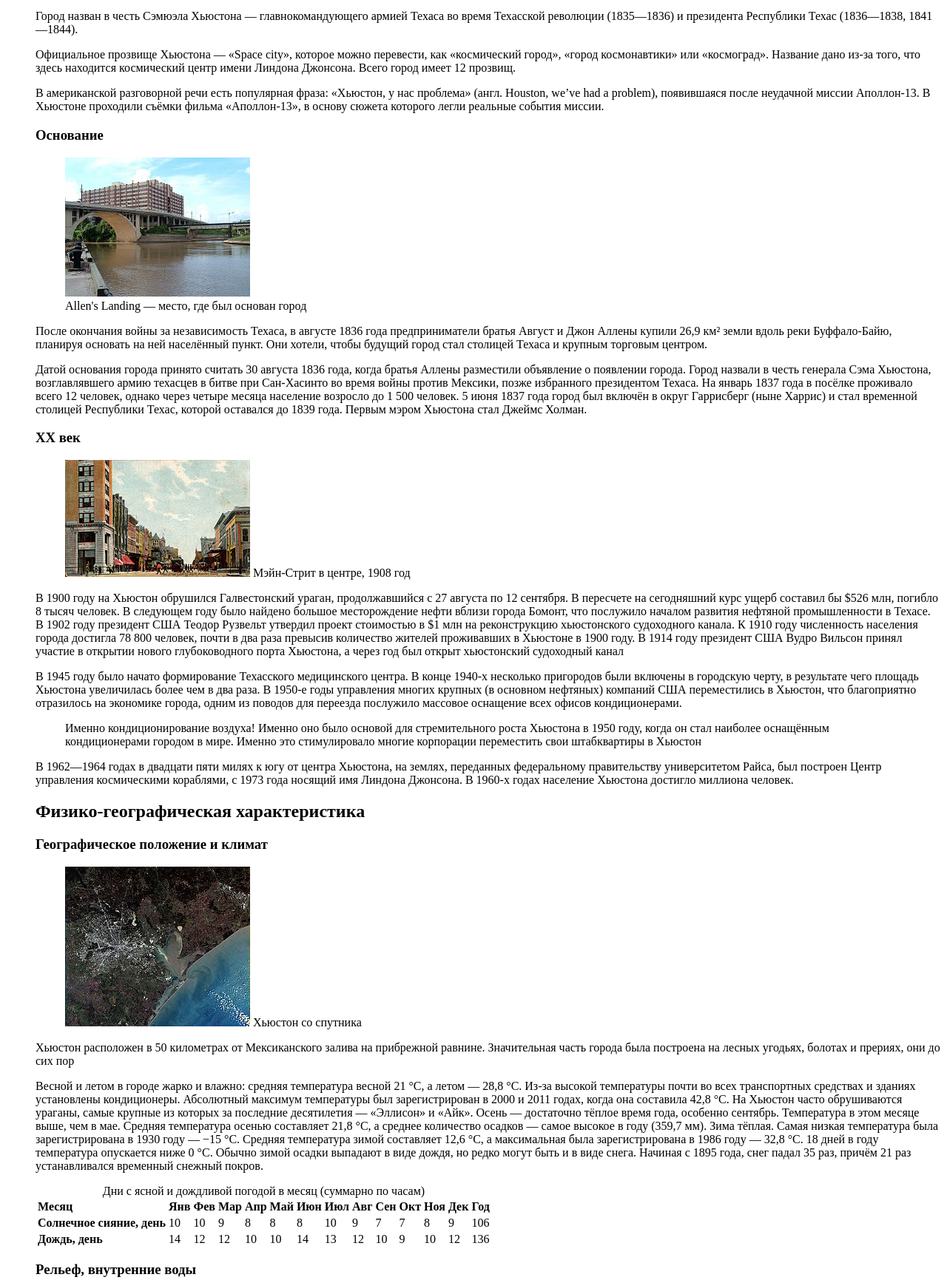
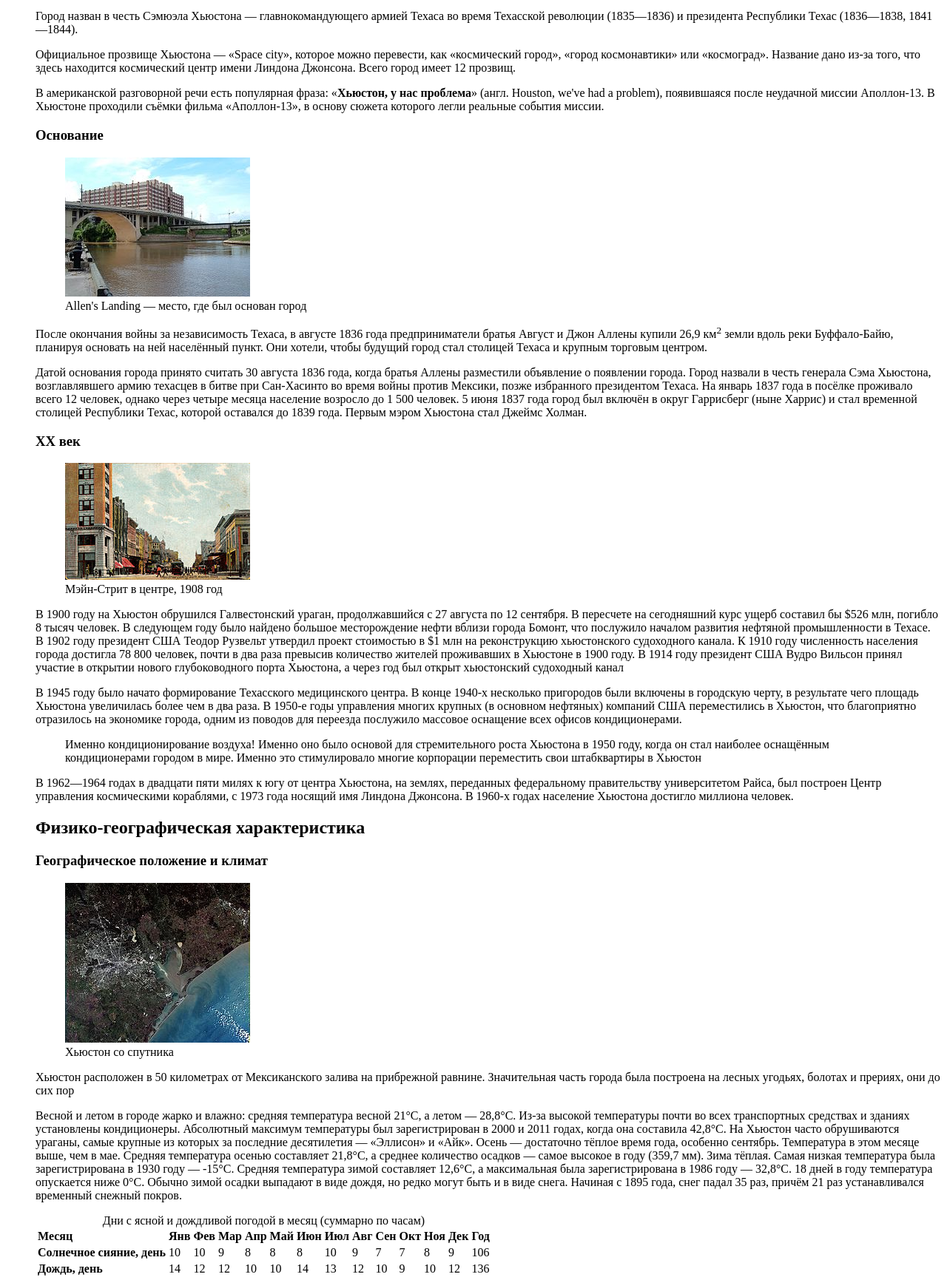
Before and after one commit to JulianaAstra/Huston, a plain HTML site: page index.html in a window 1280 px wide. Shown: the part 1051-2782 px from the top of the page at 74% size. Drawn offline with Linux system fonts and the light colour scheme.

Commit message:
add: some styling tags

```diff
--- a/index.html
+++ b/index.html
@@ -9,7 +9,7 @@
 <body>
     <h1>Хьюстон</h1>
 
-    <p>Хьюстон (англ. Houston) — четвёртый по количеству жителей город в Соединённых Штатах Америки
+    <p><strong>Хьюстон</strong>(англ. Houston) — четвёртый по количеству жителей город в Соединённых Штатах Америки
         и крупнейший город в штате Техас с населением 2 319 603 человека на 2017 год. Хьюстон является
         административным центром округа Харрис, а также главным экономическим центром агломерации
         Большого Хьюстона с общим населением 6 772 470 человек на 2016 год. Город располагается в 50
@@ -87,8 +87,8 @@
         город», «город космонавтики» или «космоград». Название дано из-за того, что здесь находится
         космический центр имени Линдона Джонсона. Всего город имеет 12 прозвищ.
         </p>
-    <p>В американской разговорной речи есть популярная фраза: «Хьюстон, у нас проблема» (англ.
-        Houston, we’ve had a problem), появившаяся после неудачной миссии Аполлон-13. В Хьюстоне
+    <p>В американской разговорной речи есть популярная фраза: «<b>Хьюстон, у нас проблема</b>» (англ.
+        Houston, we've had a problem), появившаяся после неудачной миссии Аполлон-13. В Хьюстоне
         проходили съёмки фильма «Аполлон-13», в основу сюжета которого легли реальные события миссии.
         </p>
 
@@ -102,7 +102,7 @@
     </figure>
 
     <p>После окончания войны за независимость Техаса, в августе 1836 года предприниматели братья Август
-        и Джон Аллены купили 26,9 км² земли вдоль реки Буффало-Байю, планируя основать на ней
+        и Джон Аллены купили 26,9 км<sup>2</sup> земли вдоль реки Буффало-Байю, планируя основать на ней
         населённый пункт. Они хотели, чтобы будущий город стал столицей Техаса и крупным торговым
         центром.
         </p>
@@ -119,7 +119,7 @@
 
     <figure>
         <img src="/img/Main_Street_looking_south_Houston_Texas_(1908).jpg" alt="Мэйн-Стрит в центре">
-        <ficcaption>Мэйн-Стрит в центре, 1908 год</figcaption>
+        <figcaption>Мэйн-Стрит в центре, 1908 год</figcaption>
     </figure>
 
     <p>В 1900 году на Хьюстон обрушился Галвестонский ураган, продолжавшийся с 27 августа по 12
@@ -155,22 +155,22 @@
 
     <figure>
         <img src="/img/Large_Houston_Landsat.jpg" alt="Хьюстон со спутника">
-        <ficcaption>Хьюстон со спутника
+        <figcaption>Хьюстон со спутника
         </figcaption>
     </figure>
 
     <p>Хьюстон расположен в 50 километрах от Мексиканского залива на прибрежной равнине.
         Значительная часть города была построена на лесных угодьях, болотах и прериях, они до сих пор</p>
-    <p>Весной и летом в городе жарко и влажно: средняя температура весной 21 °C, а летом — 28,8 °C. Из-за
+    <p>Весной и летом в городе жарко и влажно: средняя температура весной 21&deg;C, а летом — 28,8&deg;C. Из-за
         высокой температуры почти во всех транспортных средствах и зданиях установлены кондиционеры.
         Абсолютный максимум температуры был зарегистрирован в 2000 и 2011 годах, когда она составила
-        42,8 °C. На Хьюстон часто обрушиваются ураганы, самые крупные из которых за последние
+        42,8&deg;C. На Хьюстон часто обрушиваются ураганы, самые крупные из которых за последние
         десятилетия — «Эллисон» и «Айк». Осень — достаточно тёплое время года, особенно сентябрь.
-        Температура в этом месяце выше, чем в мае. Средняя температура осенью составляет 21,8 °C, а
+        Температура в этом месяце выше, чем в мае. Средняя температура осенью составляет 21,8&deg;C, а
         среднее количество осадков — самое высокое в году (359,7 мм). Зима тёплая. Самая низкая
-        температура была зарегистрирована в 1930 году — −15 °C. Средняя температура зимой составляет
-        12,6 °C, а максимальная была зарегистрирована в 1986 году — 32,8 °C. 18 дней в году температура
-        опускается ниже 0 °C. Обычно зимой осадки выпадают в виде дождя, но редко могут быть и в виде
+        температура была зарегистрирована в 1930 году — -15&deg;C. Средняя температура зимой составляет
+        12,6&deg;C, а максимальная была зарегистрирована в 1986 году — 32,8&deg;C. 18 дней в году температура
+        опускается ниже 0&deg;C. Обычно зимой осадки выпадают в виде дождя, но редко могут быть и в виде
         снега. Начиная с 1895 года, снег падал 35 раз, причём 21 раз устанавливался временный снежный
         покров.
         </p>
@@ -502,8 +502,7 @@
             <tr>
                 <th>Год переписи</th>
                 <th>Нас.</th>
-                <th>%±
-                </th>
+                <th>%±</th>
             </tr>
         </thead>
         <tbody>
@@ -619,7 +618,7 @@
         7,5 % больше, чем в 2000 году. По оценке бюро переписи населения США на 1 января 2017 года
         население составило 2 319 603 человека. Население города, начиная с его основания, постоянно
         растёт: в 1960-х годах оно достигло 1 млн жителей, а в 2000-х годах превысило 2 млн. Плотность
-        населения в среднем составляет 1494 чел./км².</p>
+        населения в среднем составляет 1494 чел./км<sup>2</sup>.</p>
     <p>Возрастной состав населения: до 19 лет — 28,67 %; от 20 до 44 лет — 39,83 %; от 45 до 64 лет —
         22,45 %; от 65 лет — 9,05 %. Средний возраст составляет 32 года. Количество женщин от всего
         населения — 49,82 %, мужчин — 50,18 %.</p>
@@ -653,7 +652,7 @@
 
     <figure>
         <img src="/img/Melcher_Center_for_Public_Broadcasting.jpg" alt="Вещательный центр">
-        <ficcaption>Вещательный центр, откуда вещают радиостанции KUHT и KUHF
+        <figcaption>Вещательный центр, откуда вещают радиостанции KUHT и KUHF
         </figcaption>
     </figure>
 
@@ -664,13 +663,13 @@
     <p>В Хьюстоне вещают 29 радиостанций. Одна из крупнейших радиостанций, KUHF, принадлежит
         Хьюстонской университетской системе.
         </p>
-    <p>Houston Chronicle — крупнейшая ежедневная газета Хьюстона и штата Техас, которая принадлежит
+    <p><i>Houston Chronicle</i> — крупнейшая ежедневная газета Хьюстона и штата Техас, которая принадлежит
         нью-йоркской корпорации Hearst Corporation. В 2014 году ежедневный тираж газеты составлял 356
         347 экземпляров, что ставит её на 16 место по тиражу среди всех газет США. До 1995 года
-        существовала Houston Post, но была поглощена Houston Chronicle. На сегодняшний день
-        единственным основным альтернативным городским изданием остаётся еженедельник Houston Press,
+        существовала <i>Houston Post</i>, но была поглощена <i>Houston Chronicle</i>. На сегодняшний день
+        единственным основным альтернативным городским изданием остаётся еженедельник <i>Houston Press</i>,
         его еженедельный тираж 2016 году составлял 43 810 экземпляров. В Хьюстоне выпускается газета
-        Houston Business Journal, которая является частью компании American City Business Journals.
+        <i>Houston Business Journal</i>, которая является частью компании American City Business Journals.
         </p>
 
     <h2>Города-побратимы</h2>
```
